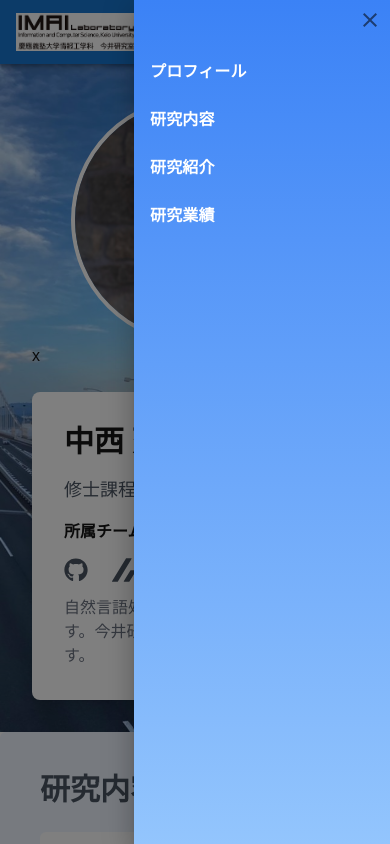
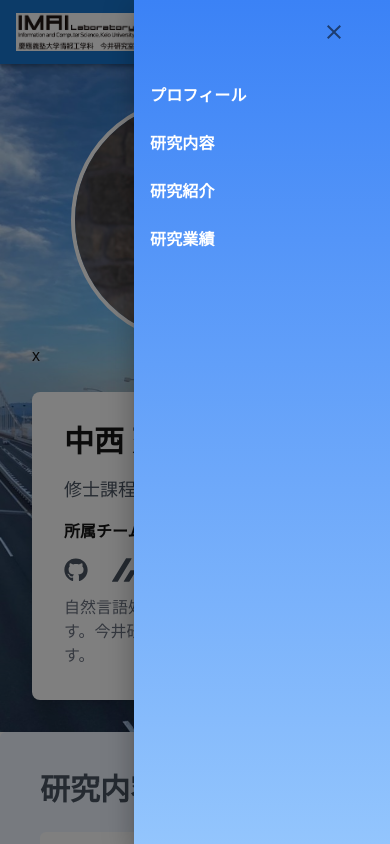
Before and after one commit to imai-laboratory/member_personal_webpages, a Next.js app: page /member_personal_webpages/kenshin in a window 390 px wide. Both pictures are taken after a click on the button 346 px from the left and 32 px from the top of the page. Shown: the top 844 px of the page. Built offline with nearby package versions, Linux system fonts and the light colour scheme.

Commit message:
スタイル調整

```diff
--- a/app/_components/layout/Header.jsx
+++ b/app/_components/layout/Header.jsx
@@ -53,17 +53,19 @@ export default function Header({ navItems }) {
           edge="start"
           color="inherit"
           aria-label="menu"
-          className="w-14 h-14 md:hidden text-white"
+          className="w-12 h-12 md:hidden text-white"
           onClick={toggleDrawer}
         >
-          <MenuIcon />
+          <MenuIcon className="w-6 h-6 "/>
         </IconButton>
 
         <Drawer anchor="right" open={isDrawerOpen} onClose={toggleDrawer}>
           <Box className="w-64 flex flex-col h-full overflow-y-auto bg-gradient-to-b from-blue-500 to-blue-300 text-white hover:bg-blue-700">
-            <IconButton onClick={toggleDrawer} className="self-end text-white">
-              <CloseIcon />
-            </IconButton>
+            <div className="flex justify-end items-center mr-8" style={{ height: `${headerHeight}px` }}>
+              <IconButton onClick={toggleDrawer} className="w-12 h-12 text-white">
+                <CloseIcon className="w-6 h-6"/>
+              </IconButton>
+            </div>
             <List>
               {navItems?.map((item) => (
                 <ListItem className="hover:bg-blue-600" onClick={toggleDrawer} key={item.id}>
--- a/app/_components/sections/Publications.jsx
+++ b/app/_components/sections/Publications.jsx
@@ -4,7 +4,7 @@ export default function Publications({ publications }) {
   return (
     <section id="publications" className="flex flex-col gap-10 p-10 justify-center bg-white">
       <h2 className="flex items-center text-3xl md:px-14 font-semibold">研究業績</h2>
-      <div className="px-10 md:px-20">
+      <div className="px-2 md:px-20">
         {publications?.map((publication, index) => (
           <Publication key={index} publication={publication} />
         ))}
```
